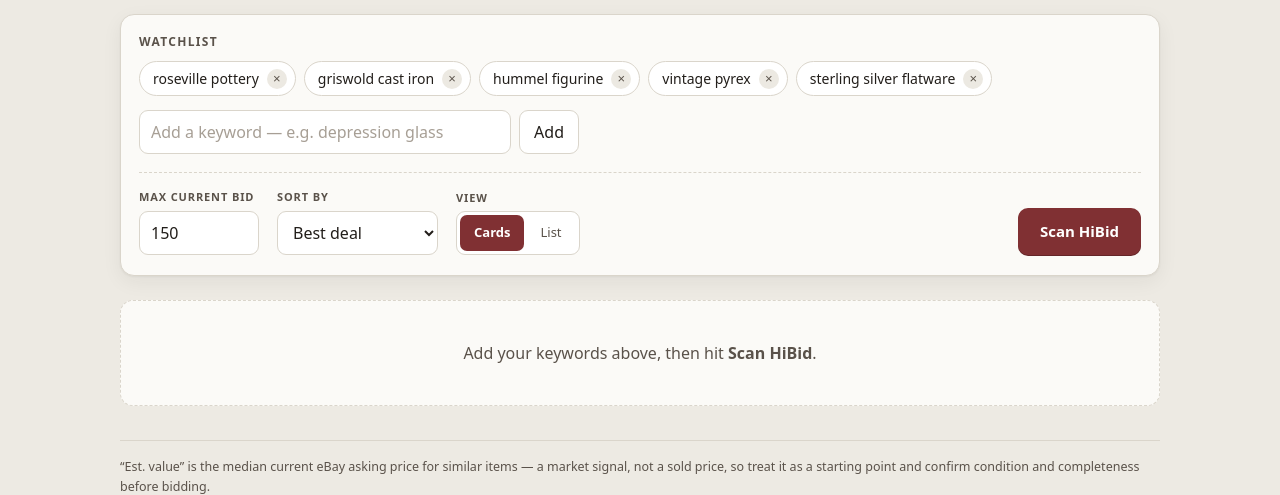
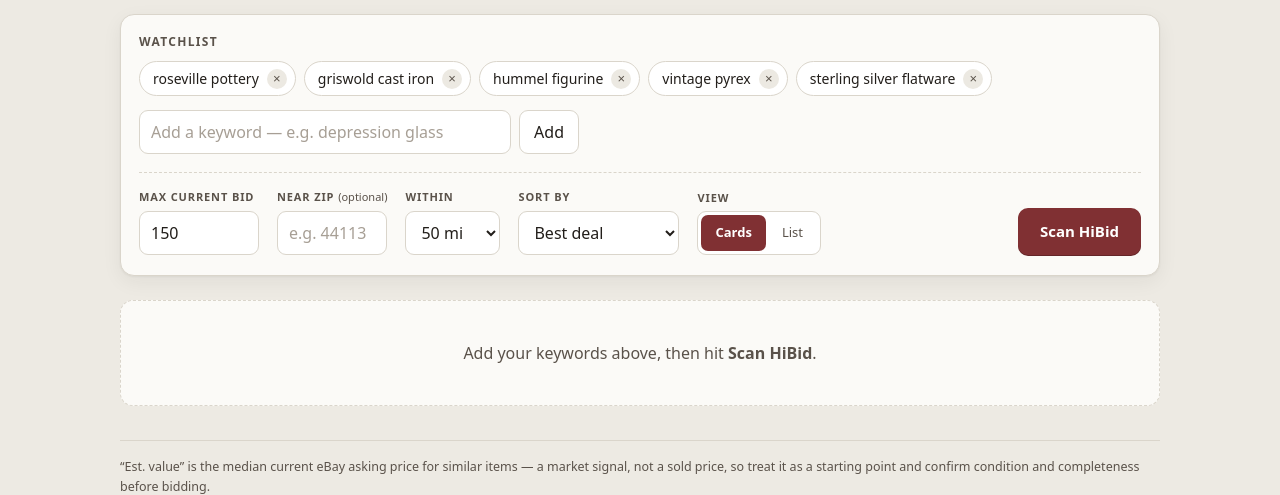
Before and after one commit to peytoncarey98-debug/estate-sale-arbitrage, a Flask app: page / in a window 1280 px wide. Shown: the part 166-661 px from the top of the page. Run offline with Flask 3, Linux system fonts and the light colour scheme.

Commit message:
Add ZIP + radius location filter
HiBid supports zip+miles distance filtering server-side, so scans can be limited
to auctions near a ZIP. Adds zip_code/miles to hibid.fetch/search, validated
5-digit ZIP + radius in /api/scan, and Near-ZIP / Within controls in the UI
(persisted, blank = nationwide).

Co-Authored-By: Claude Opus 4.8 (1M context) <noreply@anthropic.com>

```diff
--- a/app.py
+++ b/app.py
@@ -12,6 +12,7 @@ Environment:
 """
 import functools
 import os
+import re
 
 from flask import (Flask, jsonify, redirect, render_template, request,
                    session, url_for)
@@ -113,10 +114,18 @@ def scan():
     except (TypeError, ValueError):
         max_bid = None
 
+    # Optional location filter: a 5-digit ZIP + radius (miles). Blank = nationwide.
+    zip_code = str(data.get("zip") or "").strip()
+    zip_code = zip_code if re.fullmatch(r"\d{5}", zip_code) else None
+    try:
+        miles = int(data.get("miles")) if zip_code and data.get("miles") else None
+    except (TypeError, ValueError):
+        miles = None
+
     results = []
     for kw in watch:
         try:
-            lots = hibid.search(kw, pages=1)
+            lots = hibid.search(kw, pages=1, zip_code=zip_code, miles=miles)
         except Exception as e:
             results.append({"keyword": kw, "error": f"HiBid fetch failed: {e}", "lots": []})
             continue
--- a/hibid.py
+++ b/hibid.py
@@ -67,10 +67,17 @@ def clean_title(title):
     return " ".join(t.split()[:8])
 
 
-def fetch(query, page=1, session=None, timeout=30):
-    """Return the raw HTML of one HiBid search results page."""
+def fetch(query, page=1, session=None, timeout=30, zip_code=None, miles=None):
+    """Return the raw HTML of one HiBid search results page.
+
+    Pass zip_code (+ optional miles radius, default 50) to limit results to
+    auctions near that ZIP -- HiBid does the distance filtering server-side.
+    """
     session = session or net.session()
     params = {"q": query, "status": "OPEN", "pageNumber": page}
+    if zip_code:
+        params["zip"] = zip_code
+        params["miles"] = miles or 50
     r = session.get(SEARCH_URL, params=params, timeout=timeout)
     r.raise_for_status()
     return r.text
@@ -115,12 +122,15 @@ def parse_lots(html):
     return list(lots.values())
 
 
-def search(query, pages=1, pause=1.5):
-    """Search HiBid for `query`, returning a list of lot dicts."""
+def search(query, pages=1, pause=1.5, zip_code=None, miles=None):
+    """Search HiBid for `query`, returning a list of lot dicts.
+
+    zip_code (+ miles radius) limits results to auctions near that ZIP.
+    """
     s = net.session()
     out = []
     for p in range(1, pages + 1):
-        lots = parse_lots(fetch(query, page=p, session=s))
+        lots = parse_lots(fetch(query, page=p, session=s, zip_code=zip_code, miles=miles))
         out.extend(lots)
         if not lots:
             break
--- a/templates/index.html
+++ b/templates/index.html
@@ -199,6 +199,21 @@
         <input type="number" id="maxBid" value="150" min="0" step="10">
       </div>
       <div class="field">
+        <label for="zip">Near ZIP <span style="text-transform:none;letter-spacing:0;font-weight:400">(optional)</span></label>
+        <input type="text" id="zip" inputmode="numeric" maxlength="5" placeholder="e.g. 44113" style="width:110px">
+      </div>
+      <div class="field">
+        <label for="miles">Within</label>
+        <select id="miles">
+          <option value="25">25 mi</option>
+          <option value="50">50 mi</option>
+          <option value="100">100 mi</option>
+          <option value="150">150 mi</option>
+          <option value="250">250 mi</option>
+          <option value="500">500 mi</option>
+        </select>
+      </div>
+      <div class="field">
         <label for="sort">Sort by</label>
         <select id="sort">
           <option value="deal">Best deal</option>
@@ -280,7 +295,8 @@ async function scan(){
   btn.insertAdjacentHTML("afterbegin",'<span class="spin" id="sp"></span>');
   try{
     const res=await fetch("/api/scan",{method:"POST",headers:{"Content-Type":"application/json"},
-      body:JSON.stringify({watchlist:watch, maxBid:$("maxBid").value, cap:20})});
+      body:JSON.stringify({watchlist:watch, maxBid:$("maxBid").value,
+        zip:$("zip").value, miles:$("miles").value, cap:20})});
     if(res.status===401){ location.href="/login"; return; }
     if(!res.ok) throw new Error("server "+res.status);
     const data=await res.json();
@@ -385,6 +401,11 @@ $("sort").value = LS.get("ls.sort","deal");
 $("sort").addEventListener("change",()=>{ LS.set("ls.sort",$("sort").value); if(lastResults) render(); });
 $("maxBid").value = LS.get("ls.maxbid",150);
 $("maxBid").addEventListener("change",()=>LS.set("ls.maxbid",$("maxBid").value));
+$("zip").value = LS.get("ls.zip","");
+$("miles").value = LS.get("ls.miles","50");
+$("zip").addEventListener("input",()=>{ $("zip").value=$("zip").value.replace(/\D/g,"").slice(0,5); });
+$("zip").addEventListener("change",()=>{ LS.set("ls.zip",$("zip").value); markDirty(); });
+$("miles").addEventListener("change",()=>{ LS.set("ls.miles",$("miles").value); markDirty(); });
 $("viewSeg").addEventListener("click",e=>{
   const b=e.target.closest("button"); if(!b) return;
   view=b.dataset.v; LS.set("ls.view",view);
```
Also changed, not shown: README.md.
